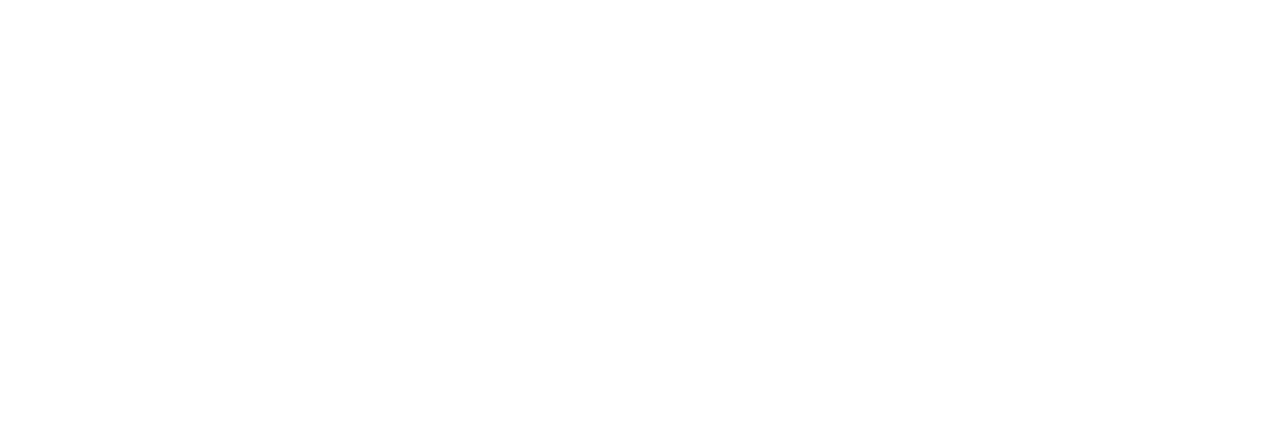
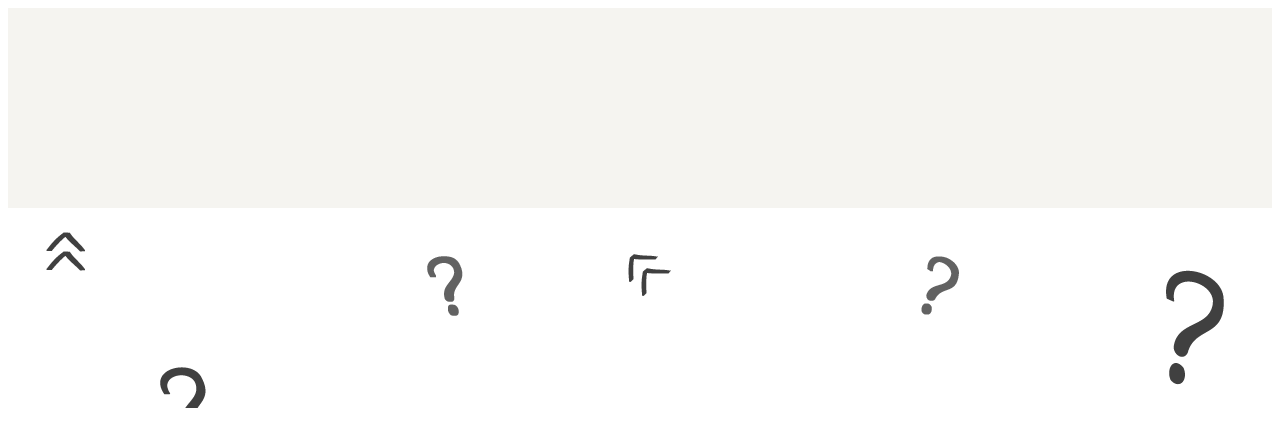
Before and after one commit to ivan-fedoroff/layout-designer-project-lvl1, a website: page src/index.html in a window 1280 px wide. Drawn offline with Linux system fonts and the light colour scheme.

Commit message:
Add main style. Install devdep. Add fonts. Modify package.json, README.md

```diff
--- a/src/index.html
+++ b/src/index.html
@@ -9,6 +9,14 @@
     <link rel="stylesheet" href="styles/style.css">
 </head>
 <body>
-
+    <header>
+        <section class="section-grey">
+            <div class="content"></div>
+        </section>
+    </header>
+    <main>
+        <section><div class="content"></div></section>
+    </main>
+    <footer></footer>
 </body>
 </html>
--- a/src/styles/style.css
+++ b/src/styles/style.css
@@ -1 +1,69 @@
 /** CSS STYLE **/
+@font-face {
+  font-family: 'Open Sans Regular';
+  src: url('../../assets/fonts/OpenSans-Regular.ttf');
+}
+
+@font-face {
+  font-family: 'Open Sans Bold';
+  src: url('../../assets/fonts/OpenSans-Bold.ttf');
+}
+
+@font-face {
+  font-family: 'Neucha';
+  src: url('../../assets/fonts/Neucha-Regular.ttf');
+}
+
+body {
+  color: #2A2626;
+  font: 16px/1.6em 'Open Sans Regular', sans-serif;
+
+  background-color: #FFFFFF;
+}
+
+section {
+  background-image: url(../../assets/images/background.png);
+}
+
+.section-grey {
+  background: #F5F4F0;
+}
+
+.section-brown {
+  color: #FFFFFF;
+
+  background: #B09A81;
+}
+
+.content {
+  width: 1110px;
+
+  margin: 0 auto;
+  padding: 100px 0;
+}
+
+.h-orange {
+  color: #FE8A02;
+}
+
+h1,
+h2,
+h3,
+h4,
+h5,
+h6 {
+  font-family: 'Neucha', sans-serif;
+  line-height: 1.2em;
+}
+
+h1 {
+  font-size: 72px;
+}
+
+h2 {
+  font-size: 60px;
+}
+
+h3 {
+  font-size: 34px;
+}
```
Also changed, not shown: package.json (+5 -5 lines), README.md, assets/fonts/Neucha-Regular.ttf (added), assets/fonts/OpenSans-Bold.ttf (added), assets/fonts/OpenSans-Regular.ttf (added), assets/images/1.png (renamed from images/1.png), assets/images/2.png (renamed from images/2.png), assets/images/3.png (renamed from images/3.png), assets/images/4.png (renamed from images/4.png), assets/images/5.png (renamed from images/5.png), assets/images/background.png (renamed from images/background.png), assets/images/main.png (renamed from images/main.png), assets/images/send.svg (renamed from images/send.svg), 3 other files.
